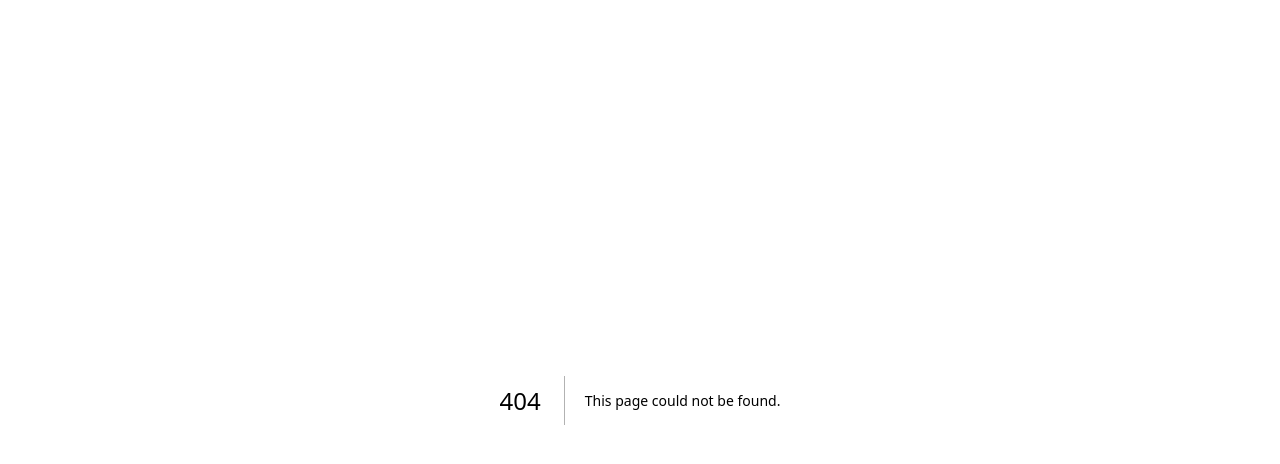
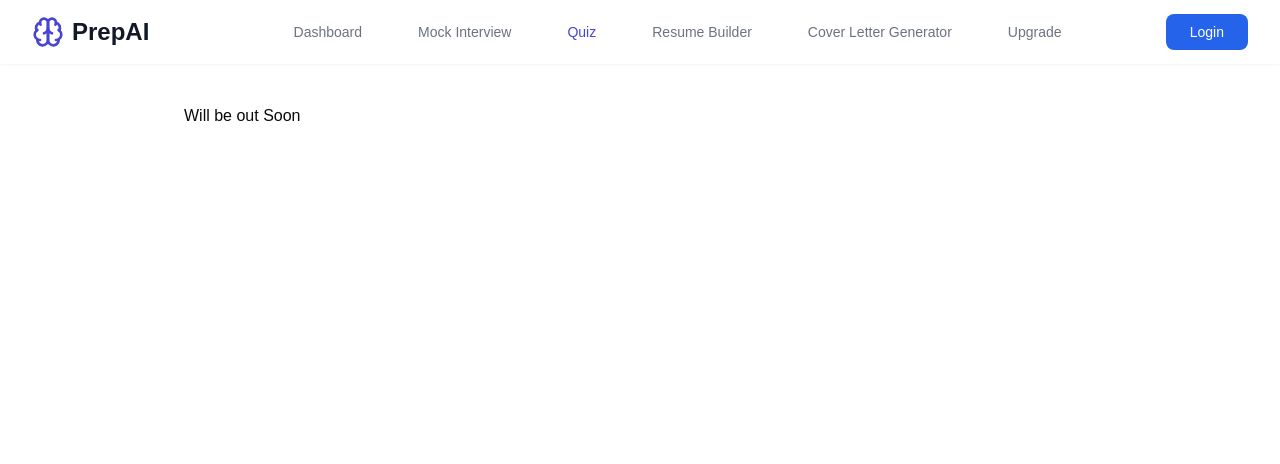
Before and after one commit to anusha7530/PrepAI, a Next.js app: page /dashboard/quiz in a window 1280 px wide. Before the commit this address had no page. Shown: the top 464 px of the page. Built offline with nearby package versions, Linux system fonts and the light colour scheme; no server answers.

Commit message:
Added routes for more functionalities

```diff
--- a/app/dashboard/_components/Header.jsx
+++ b/app/dashboard/_components/Header.jsx
@@ -35,12 +35,36 @@ const Header = () => {
                 Dashboard
               </Link>
               <Link
-                href={"/dashboard/questions"}
+                href={"/dashboard/mocks"}
                 className={`text-gray-500 hover:text-primary px-3 py-2 rounded-md text-sm font-medium transition-colors ${
-                  path == "/dashboard/questions" && "text-primary font-bold"
+                  path == "/dashboard/mocks" && "text-primary font-bold"
                 }`}
               >
-                Questions
+                Mock Interview
+              </Link>
+              <Link
+                href={"/dashboard/quiz"}
+                className={`text-gray-500 hover:text-primary px-3 py-2 rounded-md text-sm font-medium transition-colors ${
+                  path == "/dashboard/quiz" && "text-primary font-bold"
+                }`}
+              >
+                Quiz
+              </Link>
+              <Link
+                href={"/dashboard/resume"}
+                className={`text-gray-500 hover:text-primary px-3 py-2 rounded-md text-sm font-medium transition-colors ${
+                  path == "/dashboard/resume" && "text-primary font-bold"
+                }`}
+              >
+                Resume Builder
+              </Link>
+              <Link
+                href={"/dashboard/cover"}
+                className={`text-gray-500 hover:text-primary px-3 py-2 rounded-md text-sm font-medium transition-colors ${
+                  path == "/dashboard/cover" && "text-primary font-bold"
+                }`}
+              >
+                Cover Letter Generator
               </Link>
               <Link
                 href={"/dashboard/upgrade"}
@@ -49,14 +73,6 @@ const Header = () => {
                 }`}
               >
                 Upgrade
-              </Link>
-              <Link
-                href={"/dashboard/how"}
-                className={`text-gray-500 hover:text-primary px-3 py-2 rounded-md text-sm font-medium transition-colors ${
-                  path == "/dashboard/how" && "text-primary font-bold"
-                }`}
-              >
-                How it Works?
               </Link>
             </div>
           </div>
@@ -98,12 +114,36 @@ const Header = () => {
                 Dashboard
               </Link>
               <Link
-                href={"/dashboard/questions"}
+                href={"/dashboard/mocks"}
                 className={`text-gray-500 hover:text-primary block px-3 py-2 rounded-md text-base font-medium ${
-                  path == "/dashboard/questions" && "text-primary font-bold"
+                  path == "/dashboard/mocks" && "text-primary font-bold"
                 }`}
               >
-                Questions
+                Mock-Interview
+              </Link>
+              <Link
+                href={"/dashboard/quiz"}
+                className={`text-gray-500 hover:text-primary block px-3 py-2 rounded-md text-base font-medium ${
+                  path == "/dashboard/quiz" && "text-primary font-bold"
+                }`}
+              >
+                Quiz
+              </Link>
+              <Link
+                href={"/dashboard/resume"}
+                className={`text-gray-500 hover:text-primary block px-3 py-2 rounded-md text-base font-medium ${
+                  path == "/dashboard/resume" && "text-primary font-bold"
+                }`}
+              >
+                Resume Builder
+              </Link>
+              <Link
+                href={"/dashboard/cover"}
+                className={`text-gray-500 hover:text-primary block px-3 py-2 rounded-md text-base font-medium ${
+                  path == "/dashboard/cover" && "text-primary font-bold"
+                }`}
+              >
+                Cover Letter Generator
               </Link>
               <Link
                 href={"/dashboard/upgrade"}
@@ -113,14 +153,7 @@ const Header = () => {
               >
                 Upgrade
               </Link>
-              <Link
-                href={"/dashboard/how"}
-                className={`text-gray-500 hover:text-primary block px-3 py-2 rounded-md text-base font-medium ${
-                  path == "/dashboard/how" && "text-primary font-bold"
-                }`}
-              >
-                How it Works?
-              </Link>
+
               {user ? <UserButton/> : <Link href={"/dashboard"}>
                 <button className="w-full mt-4 bg-blue-600 text-white px-6 py-2 rounded-lg text-sm font-medium hover:bg-blue-700 transition-colors">
                   Login
--- /dev/null
+++ b/app/dashboard/cover/page.jsx
@@ -0,0 +1,11 @@
+import React from 'react'
+
+const CoverLetterGenerator = () => {
+  return (
+    <div className="m-10">
+      Will be out Soon
+    </div>
+  )
+}
+
+export default CoverLetterGenerator
--- a/app/dashboard/how/page.jsx
+++ /dev/null
@@ -1,23 +0,0 @@
-import React from "react";
-import howItWorks from "../../../utils/howItWorks";
-
-const How = () => {
-  return (
-    <div className="m-10">
-      <h2 className="text-3xl font-bold">How it Works?</h2>
-      <div className="m-5 grid grid-cols-1 gap-4 lg:grid-cols-3 lg:gap-8">
-        {howItWorks.map((item, index) => (
-          <div
-            className=" flex flex-col h-32 rounded-lg bg-gray-200 text-black p-3"
-            key={index}
-          >
-            <h1 className="text-xl font-bold">{item.title}</h1>
-            <p className="my-2 text-gray-700">{item.content}</p>
-          </div>
-        ))}
-      </div>
-    </div>
-  );
-};
-
-export default How;
--- /dev/null
+++ b/app/dashboard/mocks/page.jsx
@@ -0,0 +1,11 @@
+import React from 'react'
+
+const Mocks = () => {
+  return (
+    <div>
+      mock
+    </div>
+  )
+}
+
+export default Mocks
--- a/app/dashboard/questions/page.jsx
+++ /dev/null
@@ -1,18 +0,0 @@
-import { Button } from "@/components/ui/button";
-import Link from "next/link";
-import React from "react";
-
-const Questions = () => {
-  return (
-    <div className="p-10 flex flex-col gap-5 items-center justify-center">
-      <p className="text-3xl font-bold">
-        Upgrade to Yearly plan to get access to practice questions
-      </p>
-      <Link href={"/dashboard/upgrade"}>
-        <Button>Upgrade</Button>
-      </Link>
-    </div>
-  );
-};
-
-export default Questions;
--- /dev/null
+++ b/app/dashboard/quiz/page.jsx
@@ -0,0 +1,13 @@
+import { Button } from "@/components/ui/button";
+import Link from "next/link";
+import React from "react";
+
+const Quiz = () => {
+  return (
+    <div className="m-10">
+      Will be out Soon
+    </div>
+  );
+};
+
+export default Quiz;
--- /dev/null
+++ b/app/dashboard/resume/page.jsx
@@ -0,0 +1,11 @@
+import React from "react";
+
+const ResumeBuilder = () => {
+  return (
+    <div className="m-10">
+      Will be out Soon
+    </div>
+  );
+};
+
+export default ResumeBuilder;
```
Also changed, not shown: utils/howItWorks.jsx (deleted, +0 -44 lines).
